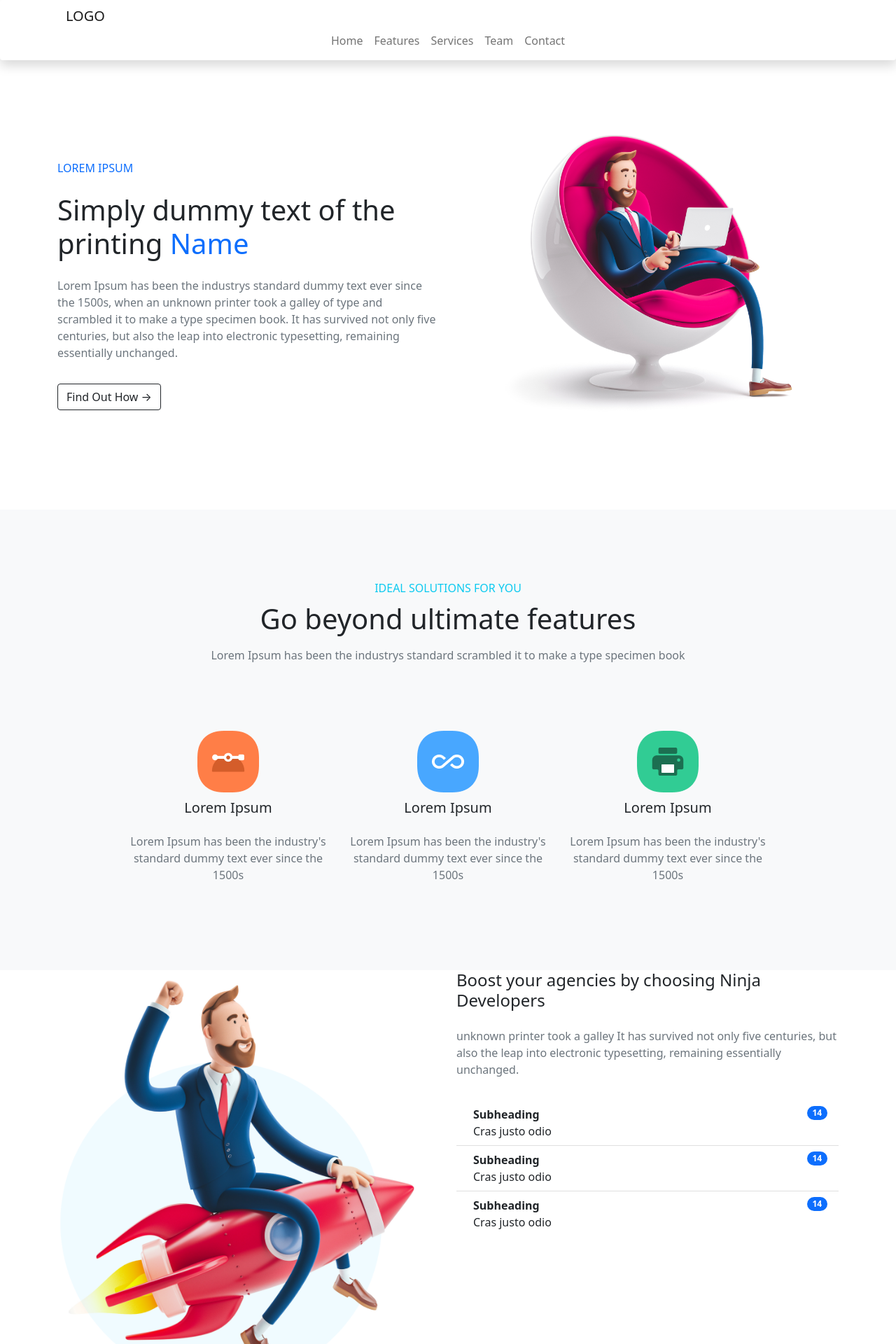
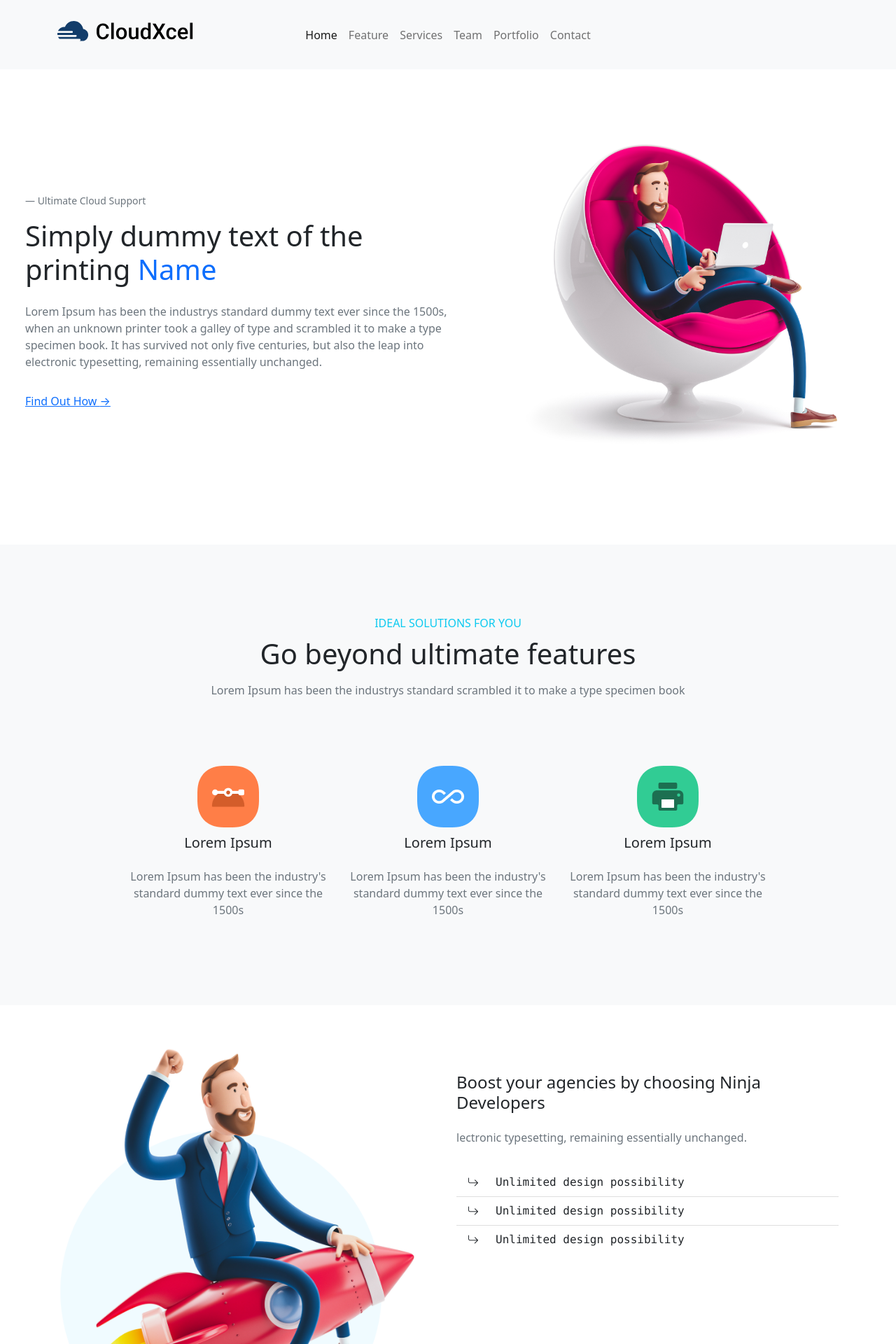
Before and after one commit to CloudXcel/CloudXcel, a Next.js app: page / in a window 1280 px wide. Shown: the top 1920 px of the page at 70% size. Built offline with nearby package versions, Linux system fonts and the light colour scheme.

Commit message:
fifth commit

```diff
--- a/components/Header.js
+++ b/components/Header.js
@@ -1,139 +1,47 @@
-import React, { useState, useEffect } from 'react';
-import {
-  Container,
-  Collapse,
-  Navbar,
-  NavbarToggler,
-  NavbarBrand,
-  Nav,
-  NavItem,
-  NavLink
-} from 'reactstrap';
+import React from 'react';
+import logo from '../assets/images/logo/logo.svg'
+import Image from 'next/image'
+const Header = () => {
 
-const Header = () => {
-  const [isOpen, setIsOpen] = useState(false);
-  const [sticky, setSticky] = useState(false);
-  const toggle = () => setIsOpen(!isOpen);
-
-  useEffect(() => {
-    window.addEventListener('scroll', handleScroll);
-  });
-
-  const handleScroll = () => {
-    if (window.scrollY > 90) {
-      setSticky(true);
-    } else if (window.scrollY < 90) {
-      setSticky(false);
-    }
-  }
 
   return (
-    <div className='sticky-top transparent'>
-      <Navbar  expand="md" light container="md" className='shadow bg-body rounded'>
-        <Container>
-          <NavbarBrand href="/">LOGO</NavbarBrand>
-          <NavbarToggler onClick={toggle} />
-          <Collapse isOpen={isOpen} navbar>
-            <Nav className="m-auto text-center" navbar>
-              <NavItem>
-                <NavLink href="#">Home</NavLink>
-              </NavItem>
-              <NavItem>
-                <NavLink href="#feature">Features</NavLink>
-              </NavItem>
-              <NavItem>
-                <NavLink href="#service">Services</NavLink>
-              </NavItem>
-              <NavItem>
-                <NavLink href="#team">Team</NavLink>
-              </NavItem>
-              <NavItem>
-                <NavLink href="#contact">Contact</NavLink>
-              </NavItem>
-            </Nav>
-          </Collapse>
-        </Container>
-      </Navbar>
-    </div>
-  );
+    <nav className="navbar sticky-top navbar-expand-lg navbar-light navbar-sticky bg-light">
+      <div className="container">
+        <div className='col'>
+        <a class="navbar-brand" href="/">
+          <Image src={logo} alt="logo" width="197" height="75" class="d-inline-block align-text-top"/>
+        </a>
+        </div>
+          <button className="navbar-toggler" type="button" data-bs-toggle="collapse" data-bs-target="#navbarScroll" aria-controls="navbarScroll" aria-expanded="false" aria-label="Toggle navigation">
+            <span className="navbar-toggler-icon"></span>
+          </button>
+            <div className="collapse navbar-collapse " id="navbarScroll">
+                <ul className="navbar-nav me-auto mb-2 mb-lg-0 text-center">
+                  <li className="nav-item">
+                    <a className="nav-link active" aria-current="page" href="#hero">Home</a>
+                  </li>
+                  <li className="nav-item">
+                    <a className="nav-link" href="#feature">Feature</a>
+                  </li>
+                  <li className="nav-item">
+                    <a className="nav-link" href="#service">Services</a>
+                  </li>
+                  <li className="nav-item">
+                    <a className="nav-link" href="#team">Team</a>
+                  </li>
+                  <li className="nav-item">
+                    <a className="nav-link" href="#portfolio">Portfolio</a>
+                  </li>
+                  <li className="nav-item">
+                    <a className="nav-link" href="#contact">Contact</a>
+                  </li>
+                </ul>
+          </div>
+
+      </div>
+    </nav>
+
+  )
 }
 
 export default Header;
-const styles = {
-  headerWrapper: {
-    backgroundColor: 'transparent',
-    '.is-sticky': {
-      header: {
-        backgroundColor: 'white',
-        boxShadow: '0 6px 13px rgba(38,78,118,0.1)',
-        paddingTop: '15px',
-        paddingBottom: '15px',
-      },
-    },
-  },
-  header: {
-    position: 'fixed',
-    left: 0,
-    right: 0,
-    py: 4,
-    transition: 'all 0.3s ease-in-out 0s',
-    '&.is-mobile-menu': {
-      backgroundColor: 'white',
-    },
-  },
-  headerInner: {
-    display: 'flex',
-    alignItems: 'center',
-    justifyContent: 'space-between',
-  },
-  logo: {
-    mr: [null, null, null, null, 6, 12],
-  },
-  navbar: {
-    display: ['none', null, null, null, 'flex'],
-    alignItems: 'center',
-    flexGrow: 1,
-    // justifyContent: 'center',
-  },
-  navList: {
-    display: ['flex'],
-    listStyle: 'none',
-    // marginLeft: 'auto',
-    flexGrow: 1,
-    p: 0,
-    'li:last-child': {
-      ml: ['auto'],
-    },
-    '.nav-item': {
-      cursor: 'pointer',
-      fontWeight: 400,
-      padding: 0,
-      margin: [0, 0, 0, 0, '0 20px'],
-    },
-    '.active': {
-      color: 'primary',
-    },
-  },
-  getStartedDesktop: {
-    color: 'primary',
-    display: ['none', 'none', 'none', 'none', 'flex'],
-  },
-  getStartedMobile: {
-    color: 'primary',
-    fontSize: [1],
-    minHeight: 30,
-    m: ['0 15px 0 auto'],
-    padding: '0 11px',
-    display: ['flex', null, null, null, 'none'],
-  },
-  closeButton: {
-    height: '32px',
-    padding: '4px',
-    minHeight: 'auto',
-    width: '32px',
-    ml: '3px',
-    path: {
-      stroke: 'text',
-    },
-  },
-};
--- a/components/Hero.js
+++ b/components/Hero.js
@@ -3,20 +3,20 @@ import banner from '../assets/images/banner.png'
 import Image from 'next/image'
 const Hero = () => {
   return (
-    <section className="section position-relativ light">
-      <div className='container'>
+    <section className="section position-relativ light" id="hero">
+      <div className='container-fluid d-flex justify-content-center'>
         <div className="row align-items-center">
-          <div className='col' lg={6}>
+          <div className='col-12 col-md-6 col-lg-6 ms-4'>
             <div className="pr-lg-5">
-              <p className="text-uppercase text-primary font-weight-medium f-14 mb-4">Lorem Ipsum</p>
+              <p className="text-bold blockquote-footer lead font-weight-bold f-10 mb-3">Ultimate Cloud Support</p>
               <h1 className="mb-4 font-weight-normal line-height-1_4">Simply dummy text of the printing <span className="text-primary font-weight-medium">Name</span></h1>
               <p className="text-muted mb-4 pb-2">Lorem Ipsum has been the industrys standard dummy text ever since the 1500s, when an unknown printer took a galley of type and scrambled it to make a type specimen book. It has survived not only five centuries, but also the leap into electronic typesetting, remaining essentially unchanged.</p>
-              <a href="#service" className="btn btn-outline-dark">
+              <a href="#service" classNme="btn btn-outline-dark">
                 Find Out How <span className="ml-2 right-icon">&#8594;</span>
               </a>
             </div>
           </div>
-          <div className='col' lg={6}>
+          <div className='col'>
             <div className="mt-5 mt-lg-0">
               <Image src={banner} alt="banner" className="img-fluid mx-auto d-block"/>
             </div>
--- a/components/testimonials.js
+++ b/components/testimonials.js
@@ -7,47 +7,37 @@ const testimonials = () => {
     <section>
       <div className='container'>
         <div className='row justify-content-center'>
-
           <div className='col col-lg-6' >
-            <div className="mt-5 mt-lg-0">
+            <div className="mt-5">
               <Image src={boost} alt="banner" />
             </div>
           </div>
-          <div className='col' >
-            <div className='row justify-content-center'>
-            <div className="pr-lg-5 ">
+          <div className='col  mt-5 mt-lg-10' >
+            <div className="mt-5 ">
               <h4 className="mb-4 font-weight-bold line-height-4">Boost your agencies by choosing Ninja Developers</h4>
-              <p className="text-muted mb-4 pb-2"> unknown printer took a galley It has survived not only five centuries, but also the leap into electronic typesetting, remaining essentially unchanged.</p>
+              <p className="text-muted mb-4 pb-2"> lectronic typesetting, remaining essentially unchanged.</p>
+              <ol className="list-group list-group-flush">
+                <li className="list-group-item d-flex  align-items-start">
+                <i className="bi bi-arrow-return-right" ></i>
+                  <samp className='ms-4'>Unlimited design possibility</samp>
+                </li>
+                <li className="list-group-item d-flex  align-items-start">
+                <i className="bi bi-arrow-return-right" ></i>
+                  <samp className='ms-4'>Unlimited design possibility</samp>
+                </li>
+                <li className="list-group-item d-flex  align-items-start">
+                <i className="bi bi-arrow-return-right" ></i>
+                  <samp className='ms-4'>Unlimited design possibility</samp>
+                </li>
 
+
+              </ol>
               <div>
-              <ol className="list-group list-group-flush">
-                <li className="list-group-item d-flex justify-content-between align-items-start">
-                  <div className="ms-2 me-auto">
-                    <div className="fw-bold">Subheading</div>
-                    Cras justo odio
-                  </div>
-                  <span className="badge bg-primary rounded-pill">14</span>
-                </li>
-                <li className="list-group-item d-flex justify-content-between align-items-start">
-                  <div className="ms-2 me-auto">
-                    <div className="fw-bold">Subheading</div>
-                    Cras justo odio
-                  </div>
-                  <span className="badge bg-primary rounded-pill">14</span>
-                </li>
-                <li className="list-group-item d-flex justify-content-between align-items-start">
-                  <div className="ms-2 me-auto">
-                    <div className="fw-bold">Subheading</div>
-                    Cras justo odio
-                  </div>
-                  <span className="badge bg-primary rounded-pill">14</span>
-                </li>
-              </ol>
+
               </div>
             </div>
-            </div>
+
           </div>
-
       </div>
       </div>
     </section>
--- a/package.json
+++ b/package.json
@@ -17,6 +17,7 @@
     "@mui/styled-engine-sc": "^5.6.1",
     "@popperjs/core": "^2.11.5",
     "bootstrap": "^5.1.3",
+    "bootstrap-icons": "^1.8.1",
     "next": "12.1.5",
     "polished": "^4.2.2",
     "rc-tabs": "^11.13.0",
--- a/pages/_app.js
+++ b/pages/_app.js
@@ -3,14 +3,12 @@ import '../styles/application.scss'
 import Head from "next/head";
 import 'bootstrap/dist/css/bootstrap.css'
 import Script from "next/script"
+import "swiper/css/bundle";
 function MyApp({ Component, pageProps }) {
   return (
     <>
         <Head>
-
         <meta name="viewport" content="width=device-width, initial-scale=1" />
-
-
         </Head>
         <Script
         src="https://cdn.jsdelivr.net/npm/bootstrap@5.0.0-beta1/dist/js/bootstrap.bundle.min.js"
--- a/pages/_document.js
+++ b/pages/_document.js
@@ -5,7 +5,7 @@ export default function Document() {
   return (
     <Html>
       <Head>
-
+      <link rel="stylesheet" href="https://cdn.jsdelivr.net/npm/bootstrap-icons@1.5.0/font/bootstrap-icons.css"/>
     <link
     rel="stylesheet"
     href="https://cdn.jsdelivr.net/npm/bootstrap@5.1.3/dist/css/bootstrap.min.css"
--- a/pages/index.js
+++ b/pages/index.js
@@ -5,6 +5,7 @@ import Feature from '../components/Feature';
 import Service from '../components/Service';
 import About from '../components/About';
 import Footer from '../components/Footer';
+// import Team from "../components/team";
 import Testimonials from "../components/testimonials";
 
 
@@ -17,7 +18,7 @@ export default function Home() {
       <Feature/>
       <Testimonials />
       <Service />
-
+      {/* <Team /> */}
       <About />
       <Footer />
     </Layout>
--- a/styles/globals.css
+++ b/styles/globals.css
@@ -20,3 +20,34 @@ a {
   padding-bottom: 100px;
   position: relative;
 }
+.swiper {
+  width: 100%;
+  height: 100%;
+}
+
+.swiper-slide {
+  text-align: center;
+  font-size: 18px;
+  background: #fff;
+
+  /* Center slide text vertically */
+  display: -webkit-box;
+  display: -ms-flexbox;
+  display: -webkit-flex;
+  display: flex;
+  -webkit-box-pack: center;
+  -ms-flex-pack: center;
+  -webkit-justify-content: center;
+  justify-content: center;
+  -webkit-box-align: center;
+  -ms-flex-align: center;
+  -webkit-align-items: center;
+  align-items: center;
+}
+
+.swiper-slide img {
+  display: block;
+  width: 100%;
+  height: 100%;
+  object-fit: cover;
+}
```
Also changed, not shown: components/team.js (added, +182 -0 lines), assets/images/logo/logo.svg (added), 1 other file (tests, documents, lock files or other folders).
